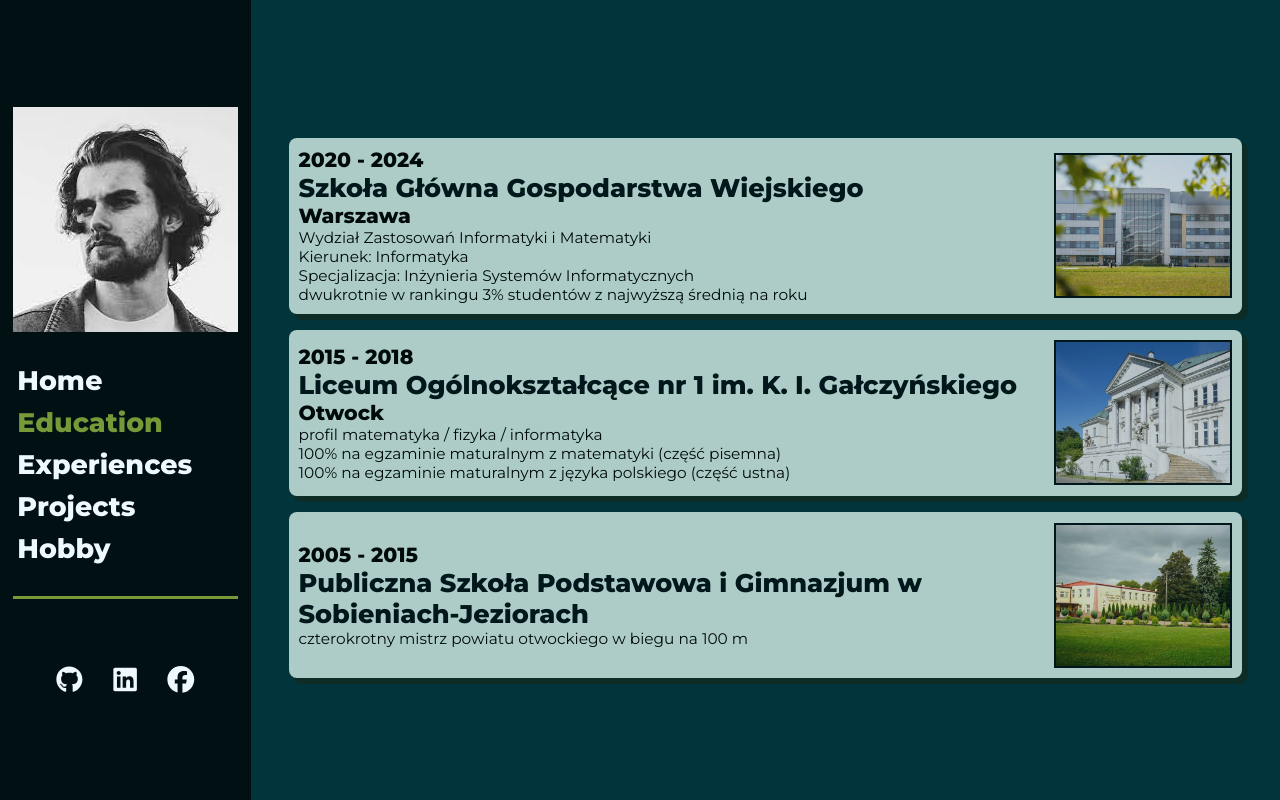
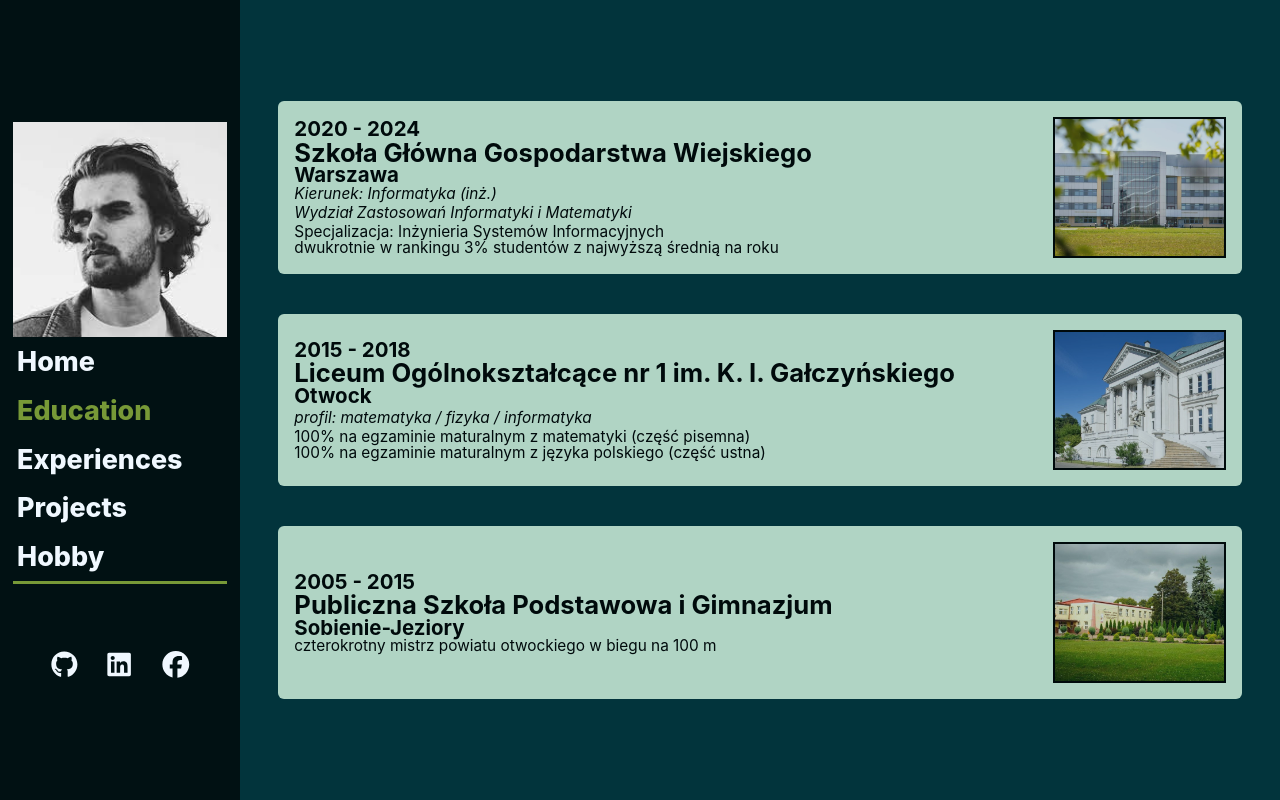
Before and after one commit to RadoslawTomaszewski/portfolio-react-js, a React (Create React App) app: page / in a window 1280 px wide. Both pictures are taken after a click on the element "Education". Built offline with nearby package versions, Linux system fonts and the light colour scheme.

Commit message:
added tailwind & WideBlock component

```diff
--- a/package.json
+++ b/package.json
@@ -44,6 +44,9 @@
     ]
   },
   "devDependencies": {
-    "gh-pages": "^5.0.0"
+    "autoprefixer": "^10.4.14",
+    "gh-pages": "^5.0.0",
+    "postcss-cli": "^10.1.0",
+    "tailwindcss": "^3.3.2"
   }
 }
--- a/src/App.css
+++ b/src/App.css
@@ -1,65 +1,19 @@
-@import url('https://fonts.googleapis.com/css2?family=Montserrat:wght@200;400;800&display=swap');
-* {
-  box-sizing: border-box;
-  font-family: 'Montserrat', sans-serif;
-}
-h1 {
-  font-size: 2.2vw;
-  margin-top: 0;
-  margin-bottom: 0;
-}
+@import url("https://fonts.googleapis.com/css2?family=Montserrat:wght@200;400;800&display=swap");
+@import 'tailwindcss/base';
+@import 'tailwindcss/components';
+@import 'tailwindcss/utilities';
 
-h2 {
-  font-size: 2vw;
-  color:#011113;
-  margin-top: 0;
-  margin-bottom: 0;
-}
-
-h3 {
-  font-size: 1.8vw;
-  color:#011113;
-  margin-top: 0;
-  margin-bottom: 0;
-}
-
-h4 {
-  font-size: 1.6vw;
-  margin-top: 0;
-  margin-bottom: 0;
-}
-
-h5 {
-  font-size: 1.4vw;
-  margin-top: 0;
-  margin-bottom: 0;
-}
-
-h6 {
-  font-size: 1.2vw;
-  margin-top: 0;
-  margin-bottom: 0;
-  font-weight: 400;
-}
-ul{
-  padding-inline-start: 0px;
-  list-style-type: none;
-}
 .App {
   text-align: center;
 }
-.Home{
-  height: 100%;
-  width: 100%;
-}
-.portfolio{
+.portfolio {
   width: 100vw;
   height: 100vh;
   display: flex;
   flex-direction: row;
   align-items: center;
 }
-.leftSide{
+.leftSide {
   background-color: #011113;
   color: aliceblue;
   font-size: 2.1vw;
@@ -71,7 +25,7 @@ ul{
   padding-right: 1%;
   font-weight: 800;
 }
-.rightSide{
+.rightSide {
   background-color: #02343c;
   width: 85%;
   height: 100%;
@@ -80,7 +34,7 @@ ul{
   flex-direction: column;
   padding: 3% 3%;
 }
-.right-side-column{
+.right-side-column {
   background-color: #02343c;
   width: 85%;
   height: 100%;
@@ -89,10 +43,10 @@ ul{
   flex-direction: column;
   padding: 3% 3%;
 }
-.nav{
+.nav {
   padding: 2%;
 }
-.nav:hover{
+.nav:hover {
   color: #779937;
   -webkit-transition: color 0.1s ease-in;
   -moz-transition: color 0.1s ease-in;
@@ -104,45 +58,28 @@ ul{
 .nav.active {
   color: #779937;
 }
-.social{
+.social {
   display: flex;
   justify-content: center;
   align-items: center;
   border-top: 3px solid #779937;
   padding-top: 55px;
 }
-.icon{
+.icon {
   padding-left: 1.2vw;
   padding-right: 1.2vw;
   padding-top: 1.5vh;
 }
-.icon-button{
+.icon-button {
   padding-left: 5px;
   padding-right: 5px;
 }
-.icon:hover{
+.icon:hover {
   color: #779937;
 }
-.tile{
+.tile-column {
   background-color: #d8f3ea;
   opacity: 80%;
-  -webkit-box-shadow: 5px 5px 0px 1px rgba(18, 43, 33, 1);
-  -moz-box-shadow: 5px 5px 0px 1px rgba(18, 43, 33, 1);
-  box-shadow: 5px 5px 0px 1px rgba(18, 43, 33, 1);
-  padding: 1%;
-  border-radius: 0.5rem;
-  display: flex;
-  justify-content: space-between;
-  align-items: center;
-  min-height: 13vw;
-  margin-top: 2vh;
-}
-.tile-column{
-  background-color: #d8f3ea;
-  opacity: 80%;
-  -webkit-box-shadow: 5px 5px 0px 1px rgba(18, 43, 33, 1);
-  -moz-box-shadow: 5px 5px 0px 1px rgba(18, 43, 33, 1);
-  box-shadow: 5px 5px 0px 1px rgba(18, 43, 33, 1);
   padding: 1%;
   border-radius: 0.5rem;
   display: flex;
@@ -157,10 +94,7 @@ ul{
   margin-right: 1vw;
   padding: 2vh;
 }
-.tile:hover{
-  opacity: 100%;
-}
-.tile-column:hover{
+.tile-column:hover {
   opacity: 100%;
 }
 .black-icon {
@@ -169,37 +103,23 @@ ul{
   margin-left: 4vh;
   margin-right: 4vh;
 }
-.location{
+.location {
   display: flex;
   margin-top: 0.3rem;
 }
-.content{
-  display: flex;
-  flex-direction: column;
-  align-items: stretch;
-  word-wrap: break-word;
-}
-.content-projects{
+.content-projects {
   display: flex;
   flex-direction: column;
   align-items: stretch;
   word-wrap: break-word;
   height: 20vw;
 }
-.picture{
-  display: flex;
-  border: #011113 2px solid;
-}
-.picture img{
-  max-height: 11vw;
-  align-items: center;
-}
-.picture-column img{
+.picture-column img {
   max-width: 23vw;
   margin-top: 0;
   border: #011113 2px solid;
 }
-.technologies{
+.technologies {
   font-size: 2.2vw;
   display: flex;
   margin-top: 1vh;
@@ -213,25 +133,25 @@ ul{
   border-top: #011113 solid 3px;
   width: 100%;
 }
-.button-go-to{
-  background:   #011113;
+.button-go-to {
+  background: #011113;
   border-radius: 11px;
   width: 70%;
-  padding:       4% 5%;
-  color:         #779937;
-  text-align:    center;
-  font-size:     1vw;
+  padding: 4% 5%;
+  color: #779937;
+  text-align: center;
+  font-size: 1vw;
   opacity: 90%;
   cursor: pointer;
 }
-.button-go-to:hover{
+.button-go-to:hover {
   opacity: 100%;
 }
-.icons{
+.icons {
   display: flex;
   flex-direction: row;
 }
-.projects{
+.projects {
   display: flex;
   flex-direction: row;
 }
--- a/src/App.js
+++ b/src/App.js
@@ -1,38 +1,36 @@
-import './App.css';
-import Projects from './components/Projects';
-import NavBar from './components/NavBar';
-import Home from './components/Home';
-import Education from './components/Education';
-import Hobby from './components/Hobby';
-import Experiences from './components/Experiences';
+import "./App.css";
+import Projects from "./components/Projects";
+import NavBar from "./components/NavBar";
+import Home from "./components/Home";
+import Education from "./components/Education";
+import Hobby from "./components/Hobby";
+import Experiences from "./components/Experiences";
 
-import { useState } from 'react';
+import { useState } from "react";
 
 export default function Container() {
-  const [activeTab, setActiveTab] = useState('home');
+  const [activeTab, setActiveTab] = useState("home");
 
   let content;
-  if (activeTab === 'home') {
+  if (activeTab === "home") {
     content = <Home />;
-  } else if (activeTab === 'education') {
+  } else if (activeTab === "education") {
     content = <Education />;
-  } else if (activeTab === 'experiences') {
+  } else if (activeTab === "experiences") {
     content = <Experiences />;
-  } else if (activeTab === 'projects') {
+  } else if (activeTab === "projects") {
     content = <Projects />;
-  } else if (activeTab === 'hobby') {
+  } else if (activeTab === "hobby") {
     content = <Hobby />;
   }
 
   return (
     <>
-      <div className='portfolio'>
-        <div className='leftSide'>
+      <div className="portfolio .font-sans">
+        <div className="leftSide">
           <NavBar setActiveTab={setActiveTab} activeTab={activeTab} />
         </div>
-        <div className='rightSide'>
-          {content}
-        </div>
+        <div className="rightSide">{content}</div>
       </div>
     </>
   );
--- a/src/components/Education.js
+++ b/src/components/Education.js
@@ -1,48 +1,47 @@
-import '../App.css';
-import React from 'react';
+import "../App.css";
+import React from "react";
+import WideBlock from "./WideBlock";
 
 function Education() {
   return (
-  <>
-    <div className='tile'>
-      <div className='content'>
-        <h4>2020 - 2024</h4>
-        <h2>Szkoła Główna Gospodarstwa Wiejskiego</h2>
-        <h4>Warszawa</h4>
-        <h6>Wydział Zastosowań Informatyki i Matematyki</h6>
-        <h6>Kierunek: Informatyka</h6>
-        <h6>Specjalizacja: Inżynieria Systemów Informatycznych</h6>
-        <h6>dwukrotnie w rankingu 3% studentów z najwyższą średnią na roku</h6>
-      </div>
-      <div className='picture'>
-        <img src={`${process.env.PUBLIC_URL}/sggw.jpg`} alt="liceum ogolnoksztalcace" />
-      </div>
-    </div>
-
-    <div className='tile'>
-      <div className='content'>
-        <h4>2015 - 2018</h4>
-        <h2>Liceum Ogólnokształcące nr 1 im. K. I. Gałczyńskiego</h2>
-        <h4>Otwock</h4>
-        <h6>profil matematyka / fizyka / informatyka</h6>
-        <h6>100% na egzaminie maturalnym z matematyki (część pisemna)<br/>100% na egzaminie maturalnym z języka polskiego (część ustna)</h6>
-      </div>
-      <div className='picture'>
-        <img src={`${process.env.PUBLIC_URL}/lo.jpg`} alt="liceum ogolnoksztalcace" />
-      </div>
-    </div>
-
-    <div className='tile'>
-      <div className='content'>
-        <h4>2005 - 2015</h4>
-        <h2>Publiczna Szkoła Podstawowa i Gimnazjum w Sobieniach-Jeziorach</h2>
-        <h6>czterokrotny mistrz powiatu otwockiego w biegu na 100 m</h6>
-      </div>
-      <div className='picture'>
-        <img src={`${process.env.PUBLIC_URL}/sobienie.jpg`} alt="liceum ogolnoksztalcace" />
-      </div>
-    </div>
-  </>
+    <>
+      <WideBlock
+        years="2020 - 2024"
+        name="Szkoła Główna Gospodarstwa Wiejskiego"
+        city="Warszawa"
+        title="Wydział Zastosowań Informatyki i Matematyki"
+        title2="Kierunek: Informatyka (inż.)"
+        features1=""
+        features2="Specjalizacja: Inżynieria Systemów Informacyjnych"
+        features3="dwukrotnie w rankingu 3% studentów z najwyższą średnią na roku"
+        image="sggw.jpg"
+        imageAlt="budynek SGGW"
+      />
+      <WideBlock
+        years="2015 - 2018"
+        name="Liceum Ogólnokształcące nr 1 im. K. I. Gałczyńskiego"
+        city="Otwock"
+        title="profil: matematyka / fizyka / informatyka"
+        title2=""
+        features1="100% na egzaminie maturalnym z matematyki (część pisemna)"
+        features2="100% na egzaminie maturalnym z języka polskiego (część ustna)"
+        features3=" "
+        image="lo.jpg"
+        imageAlt="budynek liceum"
+      />
+      <WideBlock
+        years="2005 - 2015"
+        name="Publiczna Szkoła Podstawowa i Gimnazjum"
+        city="Sobienie-Jeziory"
+        title=" "
+        title2=""
+        features1="czterokrotny mistrz powiatu otwockiego w biegu na 100 m"
+        features2=" "
+        features3=" "
+        image="sobienie.jpg"
+        imageAlt="budynek szkoły w Sobieniach-Jeziorach"
+      />
+    </>
   );
 }
 
--- a/src/components/Experiences.js
+++ b/src/components/Experiences.js
@@ -1,37 +1,36 @@
-import '../App.css';
-import React from 'react';
+import "../App.css";
+import React from "react";
+import WideBlock from "./WideBlock";
 
 function Experiences() {
   return (
-  <>
-    <div className='tile'>
-      <div className='content'>
-        <h4>2021 - </h4>
-        <h2>Centrum Edukacji i.know</h2>
-        <h4>Otwock</h4>
-        <h6>Korepetytor z matematyki</h6>
-        <h6>przygotowanie do matury z zakresu rozszerzonego</h6>
-        <h6>przygotowanie do matury z zakresu podstawowego</h6>
-        <h6>przygotowanie do egzaminu ósmoklasisty</h6>
-      </div>
-      <div className='picture'>
-        <img src={`${process.env.PUBLIC_URL}/iknow.png`} alt="liceum ogolnoksztalcace" />
-      </div>
-    </div>
-    <div className='tile'>
-      <div className='content'>
-        <h4>2018 - 2020</h4>
-        <h2>TCC Telecomunication Customer Care </h2>
-        <h4>Warszawa</h4>
-        <h6>Konsultant Back Office</h6>
-        <h6>sprzedaż abonamentów i obsługa klienta</h6>
-        <h6>moderacja Social Media</h6>
-      </div>
-      <div className='picture'>
-        <img src={`${process.env.PUBLIC_URL}/cp_plus.jpeg`} alt="liceum ogolnoksztalcace" />
-      </div>
-    </div>
-  </>);
+    <>
+    <WideBlock
+      years = "2021 - "
+      name = "Centrum Edukacji i.know"
+      city = "Otwock"
+      title = "Korepetytor z matematyki"
+      title2=""
+      features1 = "przygotowanie do matury z zakresu rozszerzonego"
+      features2 = "przygotowanie do matury z zakresu podstawowego"
+      features3 = "przygotowanie do egzaminu ósmoklasisty"
+      image = "iknow.png"
+      imageAlt = "logo i.know"
+    />
+      <WideBlock
+      years = "2018 - 2020"
+      name = "TCC Telecomunication Customer Care"
+      city = "Warszawa"
+      title = "Konsultant Back Office"
+      title2=""
+      features1 = "sprzedaż abonamentów telekomunikacyjnych"
+      features2 = "posprzedażowa obsługa klienta"
+      features3 = "moderacja Social Media"
+      image = "cp_plus.jpeg"
+      imageAlt = "logo cyfrowy polsat"
+    />
+    </>
+  );
 }
 
 export default Experiences;
--- /dev/null
+++ b/src/components/WideBlock.js
@@ -0,0 +1,28 @@
+import "../App.css";
+import React from "react";
+
+function WideBlock(props) {
+  return (
+    <>
+      <div className="bg-green-100 opacity-80 p-4 rounded-md flex justify-between items-center min-h-13vw hover:opacity-100 my-5">
+        <div className="flex flex-col items-stretch break-words">
+          <div className="text-h4 font-bold leading-none">{props.years}</div>
+          <div className="text-h2 font-bold leading-none">{props.name}</div>
+          <div className="text-h4 font-bold leading-none">{props.city}</div>
+          <div className="text-h6 italic leading-none">{props.title2}</div>
+          <div className="text-h6 italic">{props.title}</div>
+          <div className="text-h6 leading-none">{props.features1}</div>
+          <div className="text-h6 leading-none">{props.features2}</div>
+          <div className="text-h6 leading-none">{props.features3}</div>
+        </div>
+        <img
+          className="border-2 border-solid border-black max-h-11vw"
+          src={`${process.env.PUBLIC_URL}/${props.image}`}
+          alt={props.imageAlt}
+        />
+      </div>
+    </>
+  );
+}
+
+export default WideBlock;
--- /dev/null
+++ b/tailwind.config.js
@@ -0,0 +1,28 @@
+/** @type {import('tailwindcss').Config} */
+module.exports = {
+  content: [
+    "./src/**/*.{js,jsx,ts,tsx}",
+  ],
+  theme: {
+    extend: {
+      fontFamily: {
+        'sans': ['Montserrat', 'sans-serif'],
+      },
+      fontSize: {
+        'h1': '2.2vw',
+        'h2': '2vw',
+        'h3': '1.8vw',
+        'h4': '1.6vw',
+        'h5': '1.4vw',
+        'h6': '1.2vw',
+      },
+        minHeight:{
+          '13vw': '13vw',
+        },
+        maxHeight: {
+          '11vw': '11vw',
+        },
+    },
+  },
+  plugins: [],
+}
```
Also changed, not shown: src/components/Hobby.js (+9 -3 lines), 1 other file (tests, documents, lock files or other folders).
